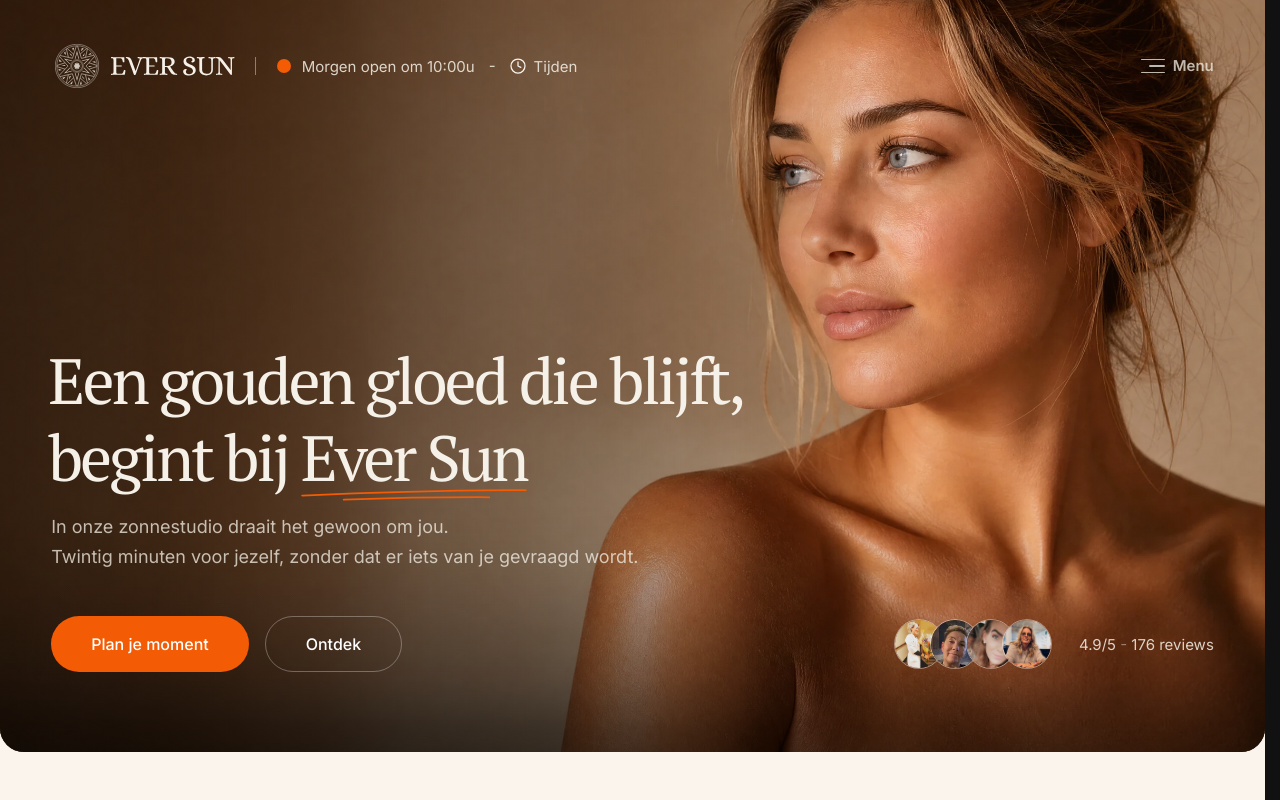
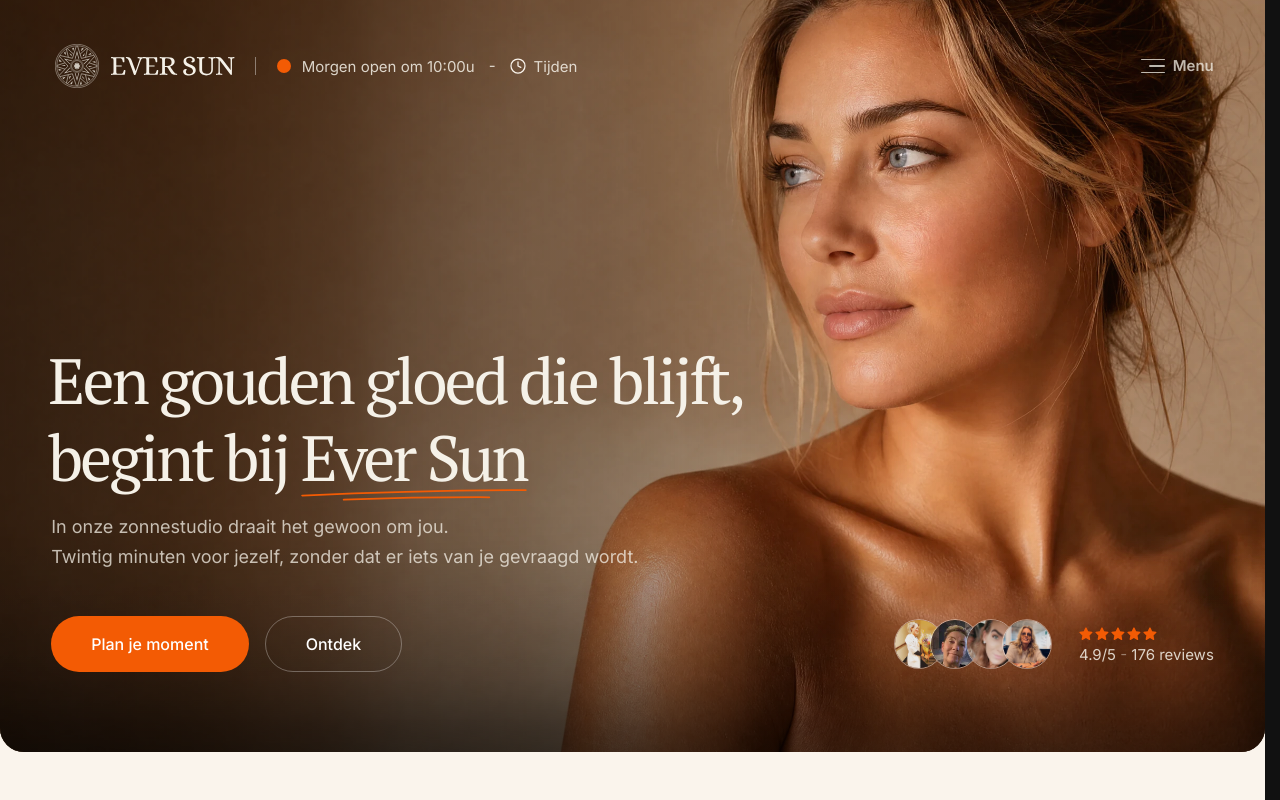
Before and after one commit to timothyvansas-gif/eversun, a Next.js app: page / in a window 1280 px wide. Shown: the top 800 px of the page. Built offline with nearby package versions, Linux system fonts and the light colour scheme.

Commit message:
feat: add star row above hero review rating
Sterren boven 4.9/5 tekst, blok blijft uitgelijnd met avatar dock.

Co-Authored-By: Claude Sonnet 5 <noreply@anthropic.com>

```diff
--- a/src/components/hero/hero-reviews.tsx
+++ b/src/components/hero/hero-reviews.tsx
@@ -321,7 +321,12 @@ export default function HeroReviews({ onSettled }: { onSettled?: () => void }) {
       </div>
 
       {/* Text Container */}
-      <div className="h-[40px] flex items-center">
+      <div className="flex flex-col items-start gap-1.5">
+        <div className="flex" style={{ gap: 2 }}>
+          {Array.from({ length: 5 }).map((_, s) => (
+            <StarIcon key={s} size={14} />
+          ))}
+        </div>
         <span className="font-sans font-normal text-[15px] leading-none whitespace-nowrap text-hero-ink/85">
           <span className="font-normal">{REVIEW_SUMMARY.rating}</span>/{REVIEW_SUMMARY.outOf}{" "}
           <span className="opacity-50">-</span> {REVIEW_SUMMARY.count} reviews
```
